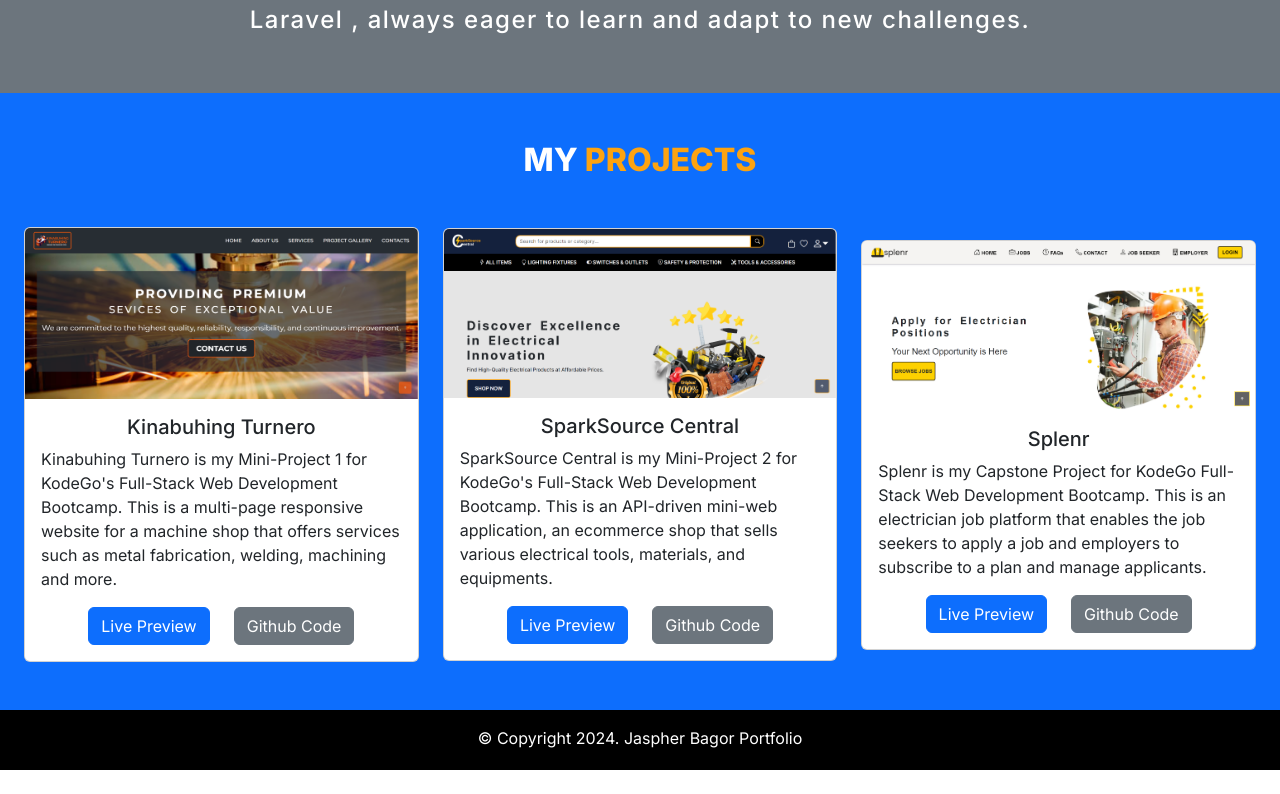
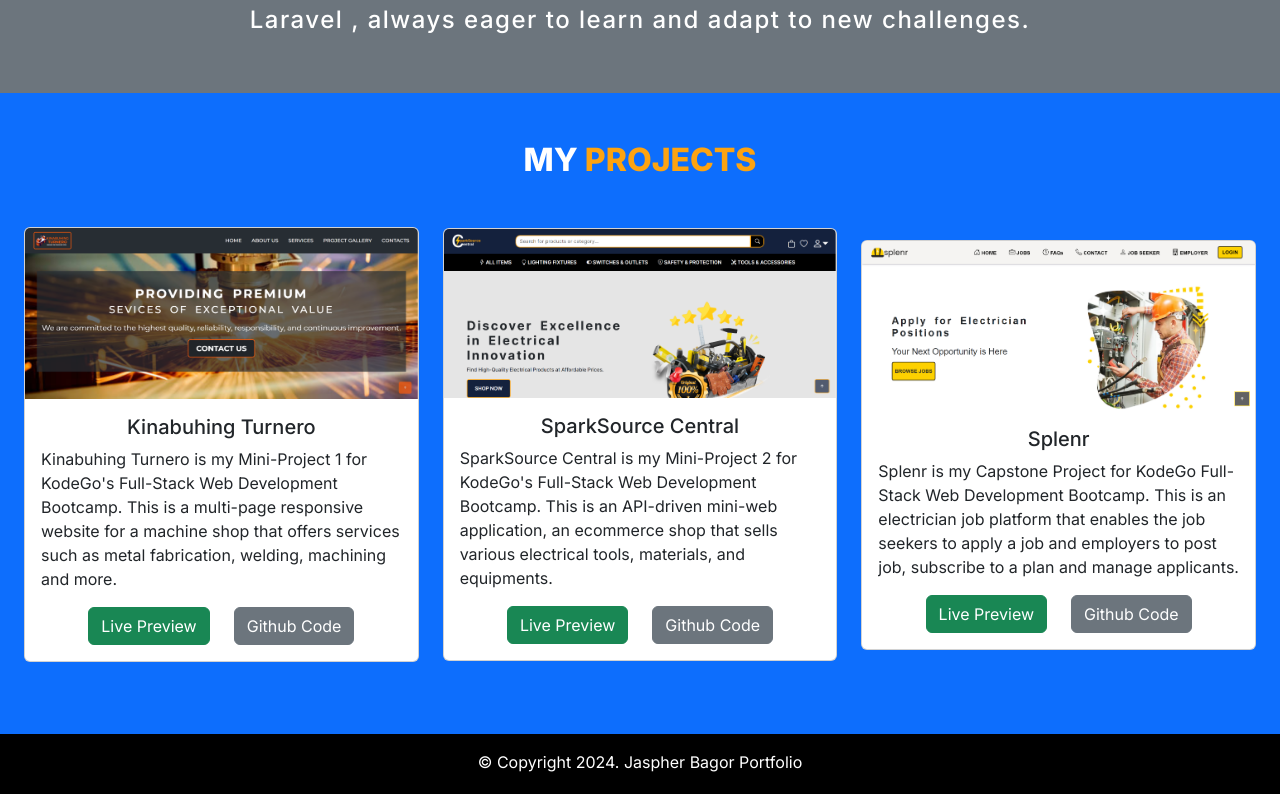
Before and after one commit to jaspherbagor/React-Portfolio, a React (Create React App) app in the folder jaspher-portfolio/: page / in a window 1280 px wide. Shown: the part 1205-1999 px from the top of the page. Before the commit the page ends 1975 px from the top, so only its background shows below. Built offline with nearby package versions, Linux system fonts and the light colour scheme.

Commit message:
converted the class to className to comply react requirement

```diff
--- a/jaspher-portfolio/src/components/pages/home.jsx
+++ b/jaspher-portfolio/src/components/pages/home.jsx
@@ -66,18 +66,18 @@ const Home = () => {
         </h2>
         <div className="row mt-5">
           <div className="col-lg-4 col-md-4 col-sm-6 d-flex align-items-center justify-content-center">
-            <div class="card">
+            <div className="card mb-4">
               <img src="../images/kinabuhing-turnero.png" class="card-img-top img-fluid" alt="..." />
-              <div class="card-body">
-                <h5 class="card-title text-center">Kinabuhing Turnero</h5>
-                <p class="card-text">
+              <div className="card-body">
+                <h5 className="card-title text-center">Kinabuhing Turnero</h5>
+                <p className="card-text">
                   Kinabuhing Turnero is my Mini-Project 1 for KodeGo's Full-Stack Web Development Bootcamp. This is a multi-page responsive website for a machine shop that offers services such as metal fabrication, welding, machining and more.
                 </p>
                 <div className="d-flex align-items-center justify-content-center">
-                  <a href="#" class="btn btn-primary me-4">
+                  <a href="#" className="btn btn-success me-4">
                     Live Preview
                   </a>
-                  <a href="#" class="btn btn-secondary">
+                  <a href="#" className="btn btn-secondary">
                     Github Code
                   </a>
                 </div>
@@ -85,18 +85,18 @@ const Home = () => {
             </div>
           </div>
           <div className="col-lg-4 col-md-4 col-sm-6 d-flex align-items-center justify-content-center">
-            <div class="card">
+            <div className="card mb-4">
               <img src="../images/spark-source-central.png" class="card-img-top img-fluid" alt="..." />
-              <div class="card-body">
-                <h5 class="card-title text-center">SparkSource Central</h5>
-                <p class="card-text">
+              <div className="card-body">
+                <h5 className="card-title text-center">SparkSource Central</h5>
+                <p className="card-text">
                   SparkSource Central is my Mini-Project 2 for KodeGo's Full-Stack Web Development Bootcamp. This is an API-driven mini-web application, an ecommerce shop that sells various electrical tools, materials, and equipments.
                 </p>
                 <div className="d-flex align-items-center justify-content-center">
-                  <a href="#" class="btn btn-primary me-4">
+                  <a href="#" className="btn btn-success me-4">
                     Live Preview
                   </a>
-                  <a href="#" class="btn btn-secondary">
+                  <a href="#" className="btn btn-secondary">
                     Github Code
                   </a>
                 </div>
@@ -104,18 +104,18 @@ const Home = () => {
             </div>
           </div>
           <div className="col-lg-4 col-md-4 col-sm-6 d-flex align-items-center justify-content-center">
-            <div class="card">
+            <div className="card mb-4">
               <img src="../images/splenr.png" class="card-img-top img-fluid" alt="..." />
-              <div class="card-body">
-                <h5 class="card-title text-center">Splenr</h5>
-                <p class="card-text">
-                  Splenr is my Capstone Project for KodeGo Full-Stack Web Development Bootcamp. This is an electrician job platform that enables the job seekers to apply a job and employers to subscribe to a plan and manage applicants.
+              <div className="card-body">
+                <h5 className="card-title text-center">Splenr</h5>
+                <p className="card-text">
+                  Splenr is my Capstone Project for KodeGo Full-Stack Web Development Bootcamp. This is an electrician job platform that enables the job seekers to apply a job and employers to post job, subscribe to a plan and manage applicants.
                 </p>
                 <div className="d-flex align-items-center justify-content-center">
-                  <a href="#" class="btn btn-primary me-4">
+                  <a href="#" className="btn btn-success me-4">
                     Live Preview
                   </a>
-                  <a href="#" class="btn btn-secondary">
+                  <a href="#" className="btn btn-secondary">
                     Github Code
                   </a>
                 </div>
```
